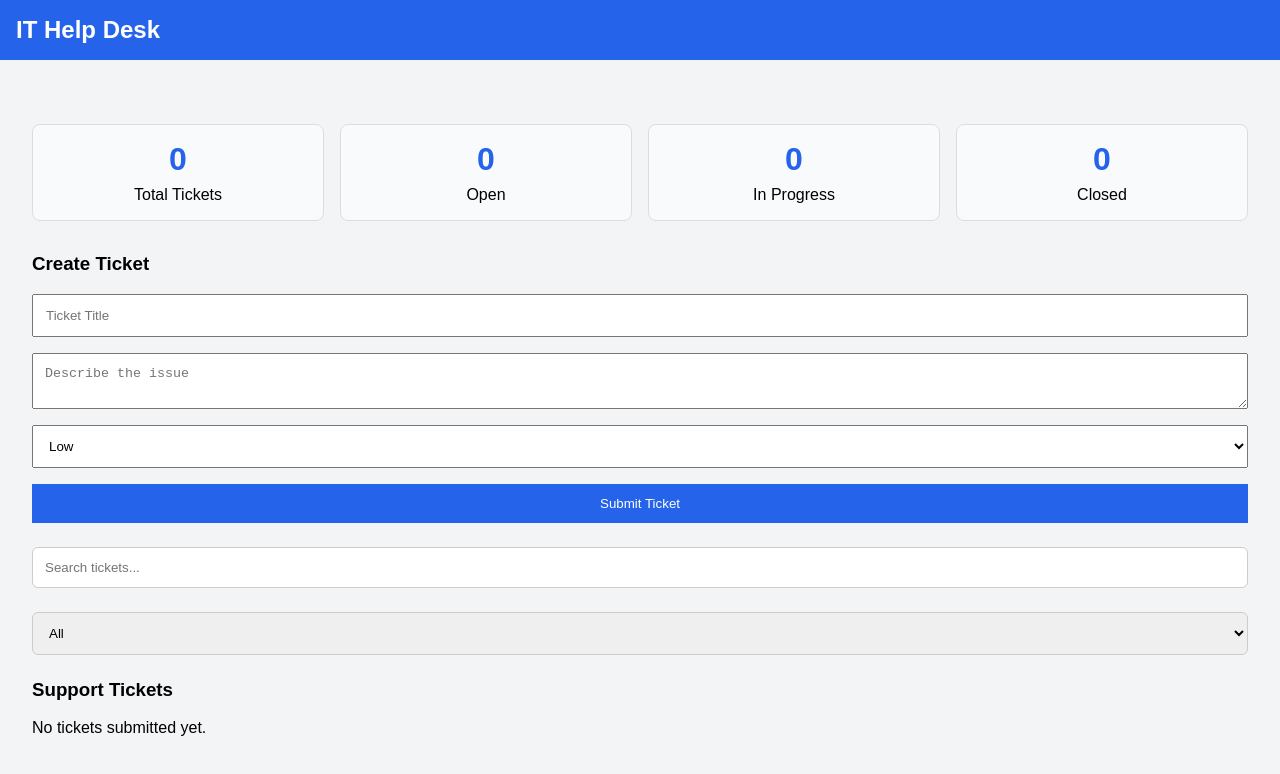
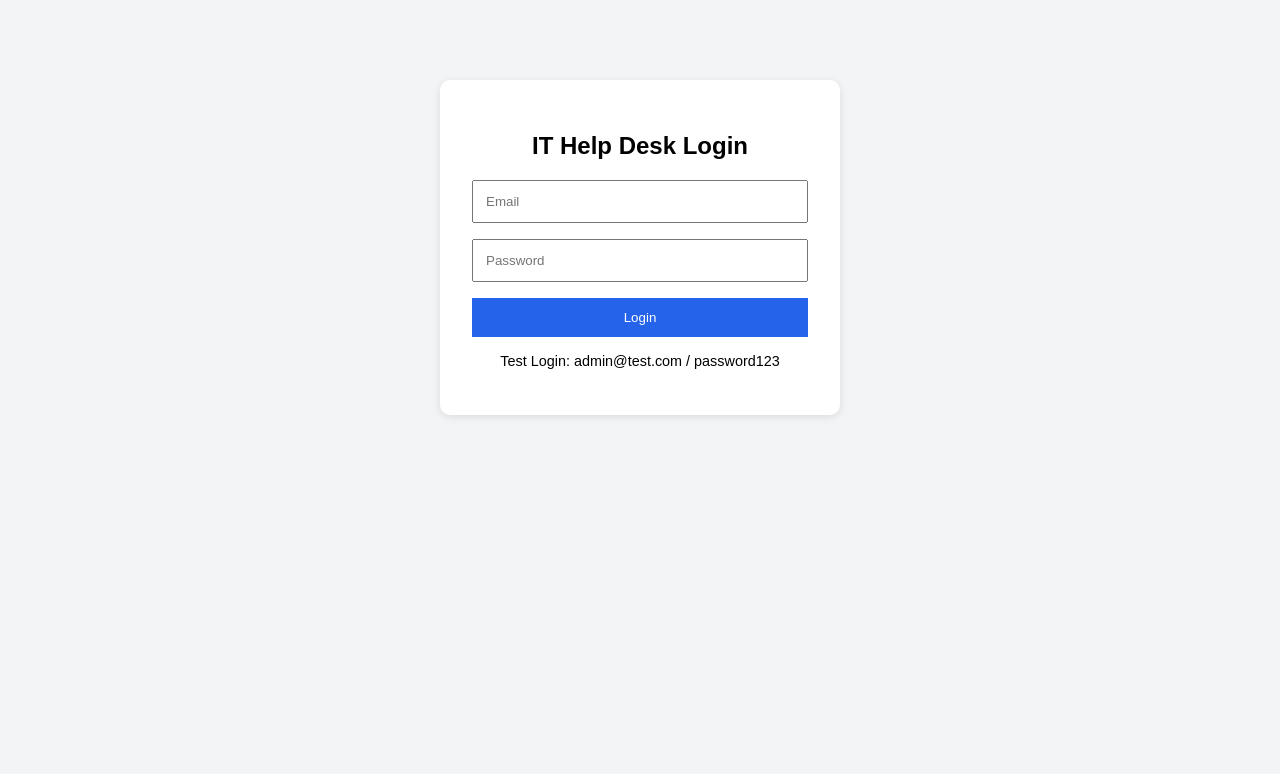
Before and after one commit to JEDl956/it-helpdesk-ticket-system, a Vue app: page / in a window 1280 px wide. Shown: the top 774 px of the page. Built offline with nearby package versions, Linux system fonts and the light colour scheme.

Commit message:
Add login authentication and logout functionality

```diff
--- a/src/App.vue
+++ b/src/App.vue
@@ -6,6 +6,9 @@ import TicketForm from './components/TicketForm.vue'
 import TicketList from './components/TicketList.vue'
 import SearchBar from './components/SearchBar.vue'
 import StatusFilter from './components/StatusFilter.vue'
+import LoginForm from './components/LoginForm.vue'
+
+const isLoggedIn = ref(false)
 
 const tickets = ref([])
 const search = ref('')
@@ -26,9 +29,14 @@ const filteredTickets = computed(() => {
 
 onMounted(() => {
   const savedTickets = localStorage.getItem('tickets')
+  const savedLogin = localStorage.getItem('isLoggedIn')
 
   if (savedTickets) {
     tickets.value = JSON.parse(savedTickets)
+  }
+
+  if (savedLogin === 'true') {
+    isLoggedIn.value = true
   }
 })
 
@@ -39,6 +47,18 @@ watch(
   },
   { deep: true },
 )
+
+watch(isLoggedIn, (value) => {
+  localStorage.setItem('isLoggedIn', value)
+})
+
+function login() {
+  isLoggedIn.value = true
+}
+
+function logout() {
+  isLoggedIn.value = false
+}
 
 function addTicket(ticket) {
   tickets.value.push({
@@ -78,9 +98,20 @@ function editTicket(updatedTicket) {
 </script>
 
 <template>
+  <template v-if="!isLoggedIn">
+    <LoginForm @login="login" />
+  </template>
+
+  <template v-else>
     <Navbar />
 
     <main class="container">
+      <div class="top-bar">
+        <button class="logout" @click="logout">
+          Logout
+        </button>
+      </div>
+
       <DashboardStats :tickets="tickets" />
 
       <TicketForm @add-ticket="addTicket" />
@@ -103,10 +134,26 @@ function editTicket(updatedTicket) {
       />
     </main>
   </template>
+</template>
 
 <style scoped>
 .container {
   padding: 2rem;
   font-family: Arial, sans-serif;
 }
+
+.top-bar {
+  display: flex;
+  justify-content: flex-end;
+  margin-bottom: 1rem;
+}
+
+.logout {
+  background-color: #dc2626;
+  color: white;
+  border: none;
+  padding: 0.75rem 1rem;
+  cursor: pointer;
+  border-radius: 6px;
+}
 </style>
--- /dev/null
+++ b/src/components/LoginForm.vue
@@ -0,0 +1,80 @@
+<script setup>
+import { ref } from 'vue'
+
+const emit = defineEmits(['login'])
+
+const email = ref('')
+const password = ref('')
+const error = ref('')
+
+function handleLogin() {
+  if (email.value === 'admin@test.com' && password.value === 'password123') {
+    emit('login')
+    error.value = ''
+  } else {
+    error.value = 'Invalid email or password.'
+  }
+}
+</script>
+
+<template>
+  <section class="login-card">
+    <h2>IT Help Desk Login</h2>
+
+    <form @submit.prevent="handleLogin">
+      <input v-model="email" type="email" placeholder="Email" />
+
+      <input v-model="password" type="password" placeholder="Password" />
+
+      <button type="submit">Login</button>
+
+      <p v-if="error" class="error">{{ error }}</p>
+    </form>
+
+    <p class="hint">Test Login: admin@test.com / password123</p>
+  </section>
+</template>
+
+<style scoped>
+.login-card {
+  max-width: 400px;
+  margin: 5rem auto;
+  background-color: white;
+  padding: 2rem;
+  border-radius: 10px;
+  box-shadow: 0 2px 8px rgba(0, 0, 0, 0.1);
+}
+
+h2 {
+  text-align: center;
+}
+
+form {
+  display: flex;
+  flex-direction: column;
+  gap: 1rem;
+}
+
+input {
+  padding: 0.75rem;
+}
+
+button {
+  background-color: #2563eb;
+  color: white;
+  border: none;
+  padding: 0.75rem;
+  cursor: pointer;
+}
+
+.error {
+  color: #dc2626;
+  text-align: center;
+}
+
+.hint {
+  margin-top: 1rem;
+  font-size: 0.9rem;
+  text-align: center;
+}
+</style>
```
Lines whose indentation alone changed are shown as unchanged.
